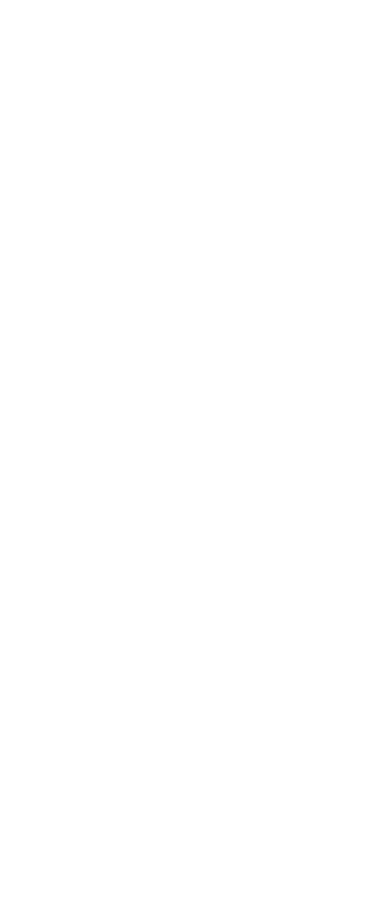
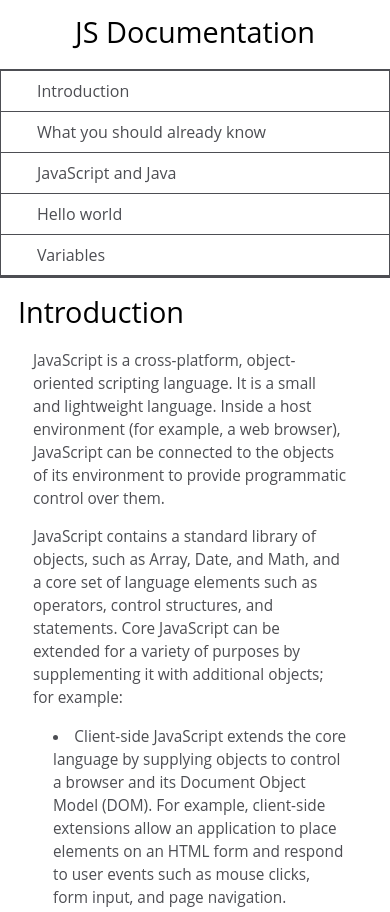
Before and after one commit to ddbff9/FCC-Technical_Documenation_Page, a plain HTML site: page index.html in a window 390 px wide. Shown: the top 912 px of the page. Before the commit the page ends 844 px from the top, so only its background shows below. Drawn offline with Linux system fonts and the light colour scheme.

Commit message:
Progress Upload

```diff
--- a/index.html
+++ b/index.html
@@ -1,16 +1,75 @@
 <!DOCTYPE html>
 <html lang="en">
-<main>
   <head>
-    <script src="https://cdn.freecodecamp.org/testable-projects-fcc/v1/bundle.js"></script>
     <link rel="stylesheet" type="text/css" href="style.css" />
-    <meta charset="UTF-8">
+    <!-- <meta charset="UTF-8">
     <meta name="viewport" content="width=device-width, initial-scale=1.0">
-    <meta http-equiv="X-UA-Compatible" content="ie=edge">
-    <title>Document</title>
+    <meta http-equiv="X-UA-Compatible" content="ie=edge"> -->
+    <title>JS Documentation</title>
+
   </head>
-  <body>
+ <div><script src="https://cdn.freecodecamp.org/testable-projects-fcc/v1/bundle.js"></script></div>
 
+ <body>
+   <nav id="navbar">
+    <header>JS Documentation</header>
+    <ul>
+      <a class="nav-link" href="#Introduction" rel="internal"><li>Introduction</li></a>
+      <a class="nav-link" href="#What_you_should_already_know" rel="internal"><li>What you should already know</li></a>
+      <a class="nav-link" href="#JavaScript_and_Java" rel="internal"><li>JavaScript and Java</li></a>
+      <a class="nav-link" href="#Hello_world" rel="internal"><li>Hello world</li></a>
+      <a class="nav-link" href="#Variables" rel="internal"><li>Variables</li></a>
+      <a class="nav-link" href="#Declaring_variables" rel="internal"><li>Declaring variables</li></a>
+      <a class="nav-link" href="#Variable_scope" rel="internal"><li>Variable scope</li></a>
+      <a class="nav-link" href="#Global_variables" rel="internal"><li>Global variables</li></a>
+      <a class="nav-link" href="#Constants" rel="internal"><li>Constants</li></a>
+      <a class="nav-link" href="#Data_types" rel="internal"><li>Data types</li></a>
+      <a class="nav-link" href="#if...else_statement" rel="internal"><li>if...else statement</li></a>
+      <a class="nav-link" href="#while_statement" rel="internal"><li>while statement</li></a>
+      <a class="nav-link" href="#Function_declarations" rel="internal"><li>Function declarations</li></a>
+      <a class="nav-link" href="#Reference" rel="internal"><li>Reference</li></a>
+    </ul>
+  </nav>
+  <main id="main-doc">
+    <section class="main-section" id="Introduction">
+      <header>Introduction</header>
+      <article>
+        <p>JavaScript is a cross-platform, object-oriented scripting language. It is a small and lightweight language. Inside a host environment (for example, a web browser), JavaScript can be connected to the objects of its environment to provide programmatic control over them.</p>
+
+  <p>JavaScript contains a standard library of objects, such as Array, Date, and Math, and a core set of language elements such as operators, control structures, and statements. Core JavaScript can be extended for a variety of purposes by supplementing it with additional objects; for example:</p>
+
+  <li>Client-side JavaScript extends the core language by supplying objects to control a browser and its Document Object Model (DOM). For example, client-side extensions allow an application to place elements on an HTML form and respond to user events such as mouse clicks, form input, and page navigation.</li>
+  <li>Server-side JavaScript extends the core language by supplying objects relevant to running JavaScript on a server. For example, server-side extensions allow an application to communicate with a database, provide continuity of information from one invocation to another of the application, or perform file manipulations on a server.</li>
+        </artice>
+      </section>
+    <section class="main-section" id="What_you_should_already_know">
+      <header>What you should already know</header>
+      <article>
+        <p>This guide assumes you have the following basic background:</p>
+
+        <li>A general understanding of the Internet and the World Wide Web (WWW).</li>
+        <li>Good working knowledge of HyperText Markup Language (HTML).</li>
+  <li>Some programming experience. If you are new to programming, try one of the tutorials linked on the main page about JavaScript.</li>
+        </artice>
+      </section>
+    <section class="main-section" id="JavaScript_and_Java">
+      <header>JavaScript and Java</header>
+      <article>
+      <p>JavaScript and Java are similar in some ways but fundamentally different in some others. The JavaScript language resembles Java but does not have Java's static typing and strong type checking. JavaScript follows most Java expression syntax, naming conventions and basic control-flow constructs which was the reason why it was renamed from LiveScript to JavaScript.</p>
+
+  <p>In contrast to Java's compile-time system of classes built by declarations, JavaScript supports a runtime system based on a small number of data types representing numeric, Boolean, and string values. JavaScript has a prototype-based object model instead of the more common class-based object model. The prototype-based model provides dynamic inheritance; that is, what is inherited can vary for individual objects. JavaScript also supports functions without any special declarative requirements. Functions can be properties of objects, executing as loosely typed methods.</p>
+  <p>JavaScript is a very free-form language compared to Java. You do not have to declare all variables, classes, and methods. You do not have to be concerned with whether methods are public, private, or protected, and you do not have to implement interfaces. Variables, parameters, and function return types are not explicitly typed.</p>
+      </article>
+      </section>
+    <section class="main-section" id="Hello_world">
+      <header>Hello world</header>
+      <article>
+  To get started with writing JavaScript, open the Scratchpad and write your first "Hello world" JavaScript code:
+  <code>function greetMe(yourName) {
+    alert("Hello " + yourName);
+  }
+  greetMe("World");
+  </code>
   </body>
 </main>
 </html>
--- a/style.css
+++ b/style.css
@@ -0,0 +1,118 @@
+html,body{
+  min-width:290px;
+    color: #4d4e53;
+    background-color: #ffffff;
+    font-family: 'Open Sans',Arial,sans-serif;
+    line-height: 1.5;
+}
+#navbar{
+  position:fixed;
+  min-width:290px;
+  top:0px;
+  left:0px;
+  width:300px;
+  height:100%;
+  border-right:solid;
+  border-color:rgba(0,22,22,0.4)
+}
+header{
+  color:black;
+  font-size: 30px;
+  margin:10px;
+  text-align:center;
+  font-size:1.8em;
+  font-weight:thin;
+}
+#main-doc header{
+  text-align:left;
+  margin:0px;
+}
+#navbar ul{
+  height:88%;
+  overflow-y:auto;
+  overflow-x:hidden;
+}
+#navbar li{
+  color: #4d4e53;
+  border:1px solid;
+  border-bottom-width:0px;
+  padding:8px;
+  padding-left:45px;
+  list-style: none;
+  position:relative;
+ left:-50px;
+  width:100%;
+
+}
+#navbar a{
+  color: #4d4e53;
+    text-decoration:none;
+    cursor:pointer;
+}
+#main-doc{
+  position: absolute;
+  margin-left:310px;
+  padding:20px;
+  margin-bottom:110px;
+}
+section article{
+  color: #4d4e53;
+  margin:15px;
+  font-size:0.96em;
+}
+section li {
+  margin:15px 0px 0px 20px;
+}
+code{
+  display:block;
+    text-align: left;
+  white-space: pre;
+  position: relative;
+    word-break: normal;
+    word-wrap: normal;
+    line-height: 2;
+    background-color:#f7f7f7;
+  padding:15px;
+  margin:10px;
+    border-radius:5px;
+}
+@media only screen and (max-width: 815px) {
+    /* For mobile phones: */
+  #navbar ul{
+  border:1px solid;
+    height:207px;
+  }
+    #navbar{
+      background-color:white;
+      position:absolute;
+      top:0;
+      padding:0;
+      margin: 0;
+      width:100%;
+      max-height:275px;
+      border:none;
+      z-index:1;
+      border-bottom:2px solid;
+    }
+  #main-doc{
+    position: relative;
+    margin-left:0px;
+    margin-top:270px;
+  }
+  #main-doc section {
+/*     padding-top: 240px; */
+  }
+}
+@media only screen and (max-width: 400px) {
+  #main-doc{
+    margin-left:-10px;
+  }
+  code{
+    margin-left:-20px;
+    width:100%;
+    padding:15px;
+    padding-left:10px;
+    padding-right:45px;
+    min-width:233px;
+  }
+}
```
